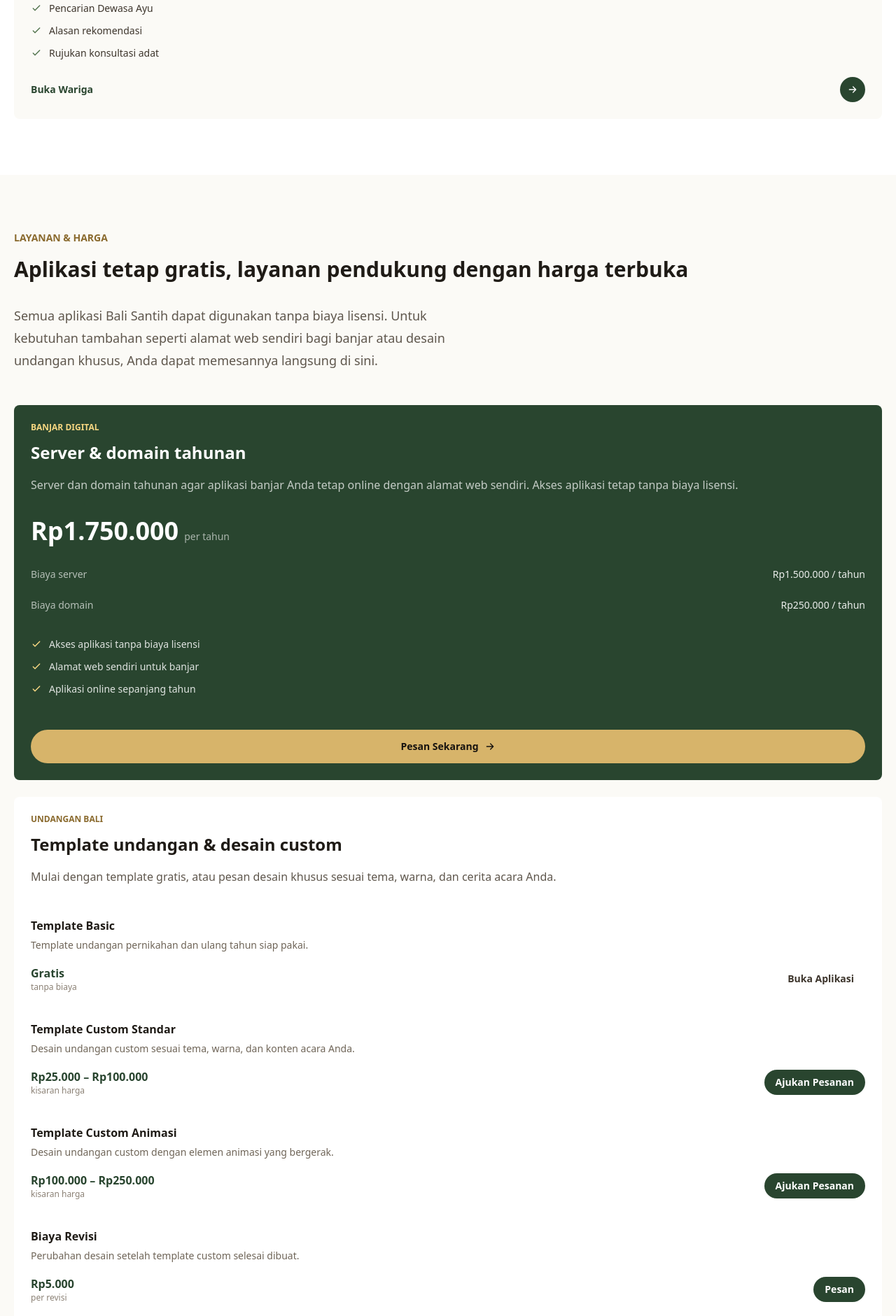
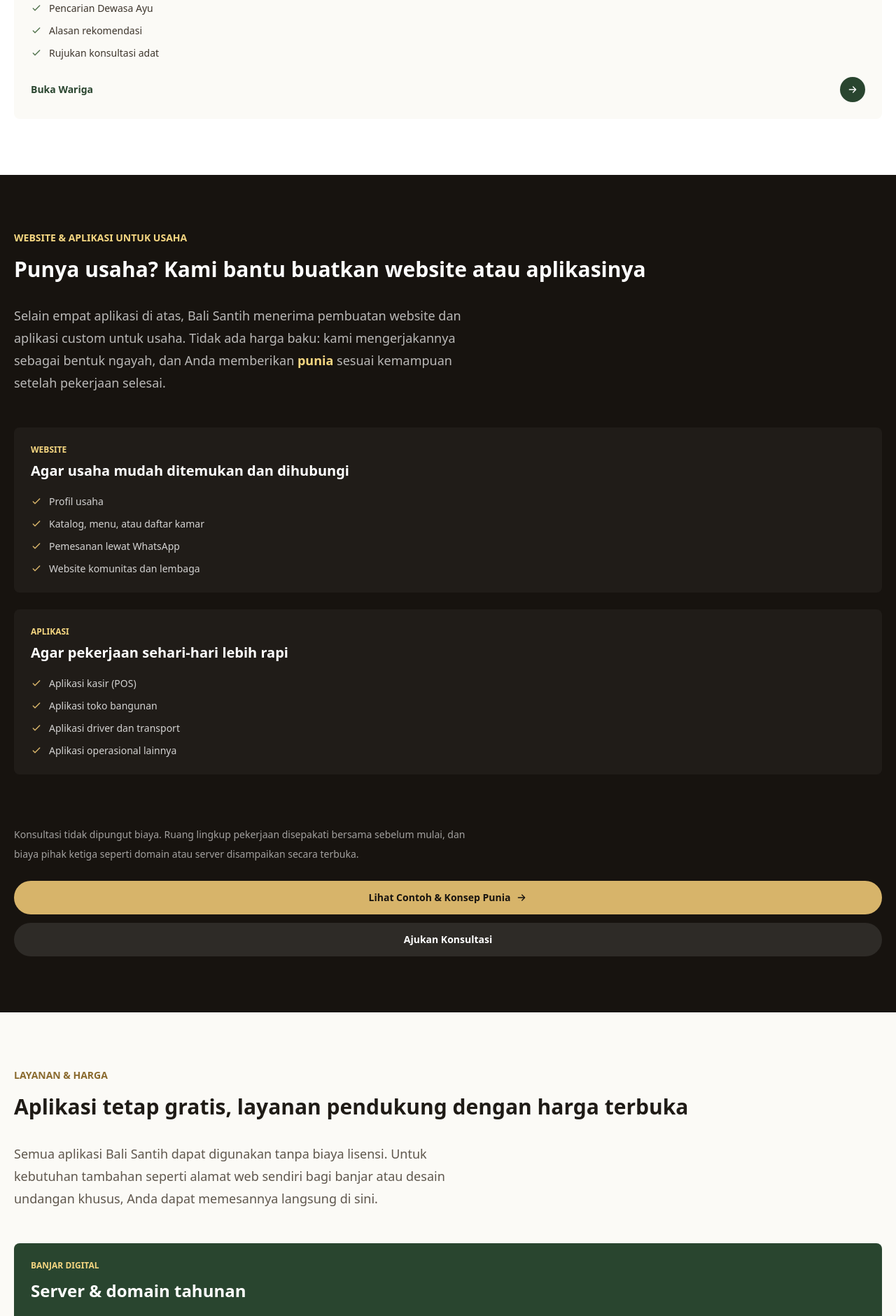
Before and after one commit to komangindra86/landing-balisantih, a Laravel app: page / in a window 1280 px wide. Shown: the part 2680-4561 px from the top of the page at 70% size. Run offline with Laravel 12, Linux system fonts and the light colour scheme; style sheets or scripts are compiled from the project's sources.

Commit message:
Give website and app service its own landing section and nav link
Move the punia banner out of the bottom of Layanan & Harga into a dedicated section after the apps list, add a Website & Aplikasi nav link, and keep the 8-link nav on one line at 1024px.

Co-Authored-By: Claude Opus 5.5 <noreply@anthropic.com>

```diff
--- a/resources/views/landing.blade.php
+++ b/resources/views/landing.blade.php
@@ -96,6 +96,19 @@
 
         $weddingPaymentDemoUrl = 'https://undangan.balisantih.com/demo/wedding-gift-xendit';
 
+        $customOfferings = [
+            [
+                'label' => 'Website',
+                'title' => 'Agar usaha mudah ditemukan dan dihubungi',
+                'items' => ['Profil usaha', 'Katalog, menu, atau daftar kamar', 'Pemesanan lewat WhatsApp', 'Website komunitas dan lembaga'],
+            ],
+            [
+                'label' => 'Aplikasi',
+                'title' => 'Agar pekerjaan sehari-hari lebih rapi',
+                'items' => ['Aplikasi kasir (POS)', 'Aplikasi toko bangunan', 'Aplikasi driver dan transport', 'Aplikasi operasional lainnya'],
+            ],
+        ];
+
         $demoBanjarAccounts = [
             'Admin Banjar' => 'admindemobanjar@balisantih.com',
             'Kelian Adat' => 'keliandemobanjar@balisantih.com',
@@ -183,12 +196,13 @@
                 </span>
                 <span>
                     <span class="block text-base font-semibold leading-none">Bali Santih</span>
-                    <span class="mt-1 block text-[11px] text-white/55">Ekosistem Digital Bali</span>
+                    <span class="mt-1 block whitespace-nowrap text-[11px] text-white/55">Ekosistem Digital Bali</span>
                 </span>
             </a>
 
-            <div class="hidden items-center gap-7 text-sm font-medium text-white/75 lg:flex">
+            <div class="hidden items-center gap-5 whitespace-nowrap text-sm font-medium text-white/75 lg:flex xl:gap-7">
                 <a class="transition hover:text-[#f5d681]" href="#aplikasi">Aplikasi</a>
+                <a class="transition hover:text-[#f5d681]" href="#website-aplikasi">Website & Aplikasi</a>
                 <a class="transition hover:text-[#f5d681]" href="#layanan">Layanan</a>
                 <a class="transition hover:text-[#f5d681]" href="#tentang">Tentang</a>
                 <a class="transition hover:text-[#f5d681]" href="#ngayah">Konsep Ngayah</a>
@@ -198,7 +212,7 @@
             </div>
 
             <div class="flex items-center gap-3">
-                <a href="#aplikasi" class="hidden items-center gap-2 rounded-full bg-[#d7b46a] px-5 py-2.5 text-sm font-semibold text-[#17130f] transition hover:bg-[#efcf82] sm:inline-flex">
+                <a href="#aplikasi" class="hidden items-center gap-2 rounded-full bg-[#d7b46a] px-5 py-2.5 text-sm font-semibold text-[#17130f] transition hover:bg-[#efcf82] sm:inline-flex lg:hidden xl:inline-flex">
                     Jelajahi Aplikasi
                     <svg class="h-4 w-4" viewBox="0 0 24 24" fill="none" aria-hidden="true">
                         <path d="m9 18 6-6-6-6" stroke="currentColor" stroke-width="2" stroke-linecap="round" stroke-linejoin="round"/>
@@ -215,6 +229,7 @@
         <div class="hidden border-t border-white/10 bg-[#17130f]/98 px-5 pb-5 pt-2 text-sm text-white/80 lg:hidden" data-mobile-menu>
             <div class="mx-auto flex max-w-7xl flex-col gap-1">
                 <a class="rounded-[8px] px-3 py-3 hover:bg-white/10" href="#aplikasi">Aplikasi</a>
+                <a class="rounded-[8px] px-3 py-3 hover:bg-white/10" href="#website-aplikasi">Website & Aplikasi</a>
                 <a class="rounded-[8px] px-3 py-3 hover:bg-white/10" href="#layanan">Layanan</a>
                 <a class="rounded-[8px] px-3 py-3 hover:bg-white/10" href="#tentang">Tentang</a>
                 <a class="rounded-[8px] px-3 py-3 hover:bg-white/10" href="#ngayah">Konsep Ngayah</a>
@@ -321,6 +336,54 @@
             </div>
         </section>
 
+        <section id="website-aplikasi" class="scroll-mt-20 bg-[#17130f] py-20 text-white sm:py-24">
+            <div class="mx-auto max-w-7xl px-5 lg:px-8">
+                <div class="grid gap-8 lg:grid-cols-[0.85fr_1.15fr] lg:items-end">
+                    <div class="reveal">
+                        <p class="text-sm font-semibold uppercase text-[#f5d681]">Website & Aplikasi untuk Usaha</p>
+                        <h2 class="mt-4 text-3xl font-semibold leading-tight sm:text-4xl">Punya usaha? Kami bantu buatkan website atau aplikasinya</h2>
+                    </div>
+                    <p class="reveal max-w-2xl text-lg leading-8 text-white/70 lg:justify-self-end">
+                        Selain empat aplikasi di atas, Bali Santih menerima pembuatan website dan aplikasi custom untuk usaha. Tidak ada harga baku: kami mengerjakannya sebagai bentuk ngayah, dan Anda memberikan <span class="font-semibold text-[#f5d681]">punia</span> sesuai kemampuan setelah pekerjaan selesai.
+                    </p>
+                </div>
+
+                <div class="mt-12 grid gap-6 md:grid-cols-2">
+                    @foreach ($customOfferings as $offering)
+                        <article class="reveal rounded-[8px] border border-white/10 bg-white/[0.04] p-6 sm:p-7">
+                            <p class="text-xs font-semibold uppercase text-[#f5d681]">{{ $offering['label'] }}</p>
+                            <h3 class="mt-2 text-xl font-semibold">{{ $offering['title'] }}</h3>
+                            <ul class="mt-5 grid gap-3 text-sm text-white/80 sm:grid-cols-2">
+                                @foreach ($offering['items'] as $item)
+                                    <li class="flex items-center gap-2.5">
+                                        <svg class="h-4 w-4 shrink-0 text-[#d7b46a]" viewBox="0 0 24 24" fill="none" aria-hidden="true">
+                                            <path d="m5 12 4 4L19 6" stroke="currentColor" stroke-width="2.2" stroke-linecap="round" stroke-linejoin="round"/>
+                                        </svg>
+                                        <span>{{ $item }}</span>
+                                    </li>
+                                @endforeach
+                            </ul>
+                        </article>
+                    @endforeach
+                </div>
+
+                <div class="reveal mt-10 flex flex-col gap-6 border-t border-white/10 pt-8 lg:flex-row lg:items-center lg:justify-between">
+                    <p class="max-w-2xl text-sm leading-7 text-white/60">Konsultasi tidak dipungut biaya. Ruang lingkup pekerjaan disepakati bersama sebelum mulai, dan biaya pihak ketiga seperti domain atau server disampaikan secara terbuka.</p>
+                    <div class="flex shrink-0 flex-col gap-3 whitespace-nowrap sm:flex-row">
+                        <a href="{{ route('website') }}" class="inline-flex items-center justify-center gap-2 rounded-full bg-[#d7b46a] px-6 py-3.5 text-sm font-semibold text-[#17130f] transition hover:-translate-y-0.5 hover:bg-[#efcf82]">
+                            Lihat Contoh & Konsep Punia
+                            <svg class="h-4 w-4" viewBox="0 0 24 24" fill="none" aria-hidden="true">
+                                <path d="M5 12h14m-6-6 6 6-6 6" stroke="currentColor" stroke-width="2" stroke-linecap="round" stroke-linejoin="round"/>
+                            </svg>
+                        </a>
+                        <a href="{{ route('orders.create', 'website-aplikasi') }}" class="inline-flex items-center justify-center rounded-full border border-white/25 bg-white/10 px-6 py-3.5 text-sm font-semibold text-white transition hover:bg-white/15">
+                            Ajukan Konsultasi
+                        </a>
+                    </div>
+                </div>
+            </div>
+        </section>
+
         <section id="layanan" class="scroll-mt-20 border-t border-[#ece3d2] bg-[#fbfaf6] py-20 sm:py-24">
             <div class="mx-auto max-w-7xl px-5 lg:px-8">
                 <div class="grid gap-8 lg:grid-cols-[0.75fr_1.25fr] lg:items-end">
@@ -415,32 +478,6 @@
                         </div>
                     @endforeach
                 </div>
-
-                <article class="reveal mt-12 grid gap-8 overflow-hidden rounded-[8px] bg-[#17130f] p-6 text-white sm:p-10 lg:grid-cols-[1.2fr_0.8fr] lg:items-center">
-                    <div>
-                        <p class="text-xs font-semibold uppercase text-[#f5d681]">Website & Aplikasi untuk Usaha</p>
-                        <h3 class="mt-3 text-2xl font-semibold leading-tight sm:text-3xl">Punya usaha? Kami bantu buatkan website atau aplikasinya, dengan konsep punia</h3>
-                        <p class="mt-4 leading-7 text-white/70">
-                            Bali Santih juga menerima pembuatan website dan aplikasi custom untuk usaha. Tidak ada harga baku: kami mengerjakannya sebagai bentuk ngayah, dan Anda memberikan punia sesuai kemampuan.
-                        </p>
-                        <ul class="mt-5 flex flex-wrap gap-2 text-xs font-medium text-white/80">
-                            @foreach (['Website profil usaha', 'Aplikasi kasir (POS)', 'Aplikasi toko bangunan', 'Aplikasi driver & transport'] as $example)
-                                <li class="rounded-full border border-white/15 bg-white/5 px-3 py-1.5">{{ $example }}</li>
-                            @endforeach
-                        </ul>
-                    </div>
-                    <div class="flex flex-col gap-3 sm:flex-row lg:flex-col lg:items-stretch">
-                        <a href="{{ route('website') }}" class="inline-flex items-center justify-center gap-2 rounded-full bg-[#d7b46a] px-6 py-3.5 text-sm font-semibold text-[#17130f] transition hover:-translate-y-0.5 hover:bg-[#efcf82]">
-                            Lihat Contoh & Konsep Punia
-                            <svg class="h-4 w-4" viewBox="0 0 24 24" fill="none" aria-hidden="true">
-                                <path d="M5 12h14m-6-6 6 6-6 6" stroke="currentColor" stroke-width="2" stroke-linecap="round" stroke-linejoin="round"/>
-                            </svg>
-                        </a>
-                        <a href="{{ route('orders.create', 'website-aplikasi') }}" class="inline-flex items-center justify-center rounded-full border border-white/25 bg-white/10 px-6 py-3.5 text-sm font-semibold text-white transition hover:bg-white/15">
-                            Ajukan Konsultasi
-                        </a>
-                    </div>
-                </article>
             </div>
         </section>
 
```
